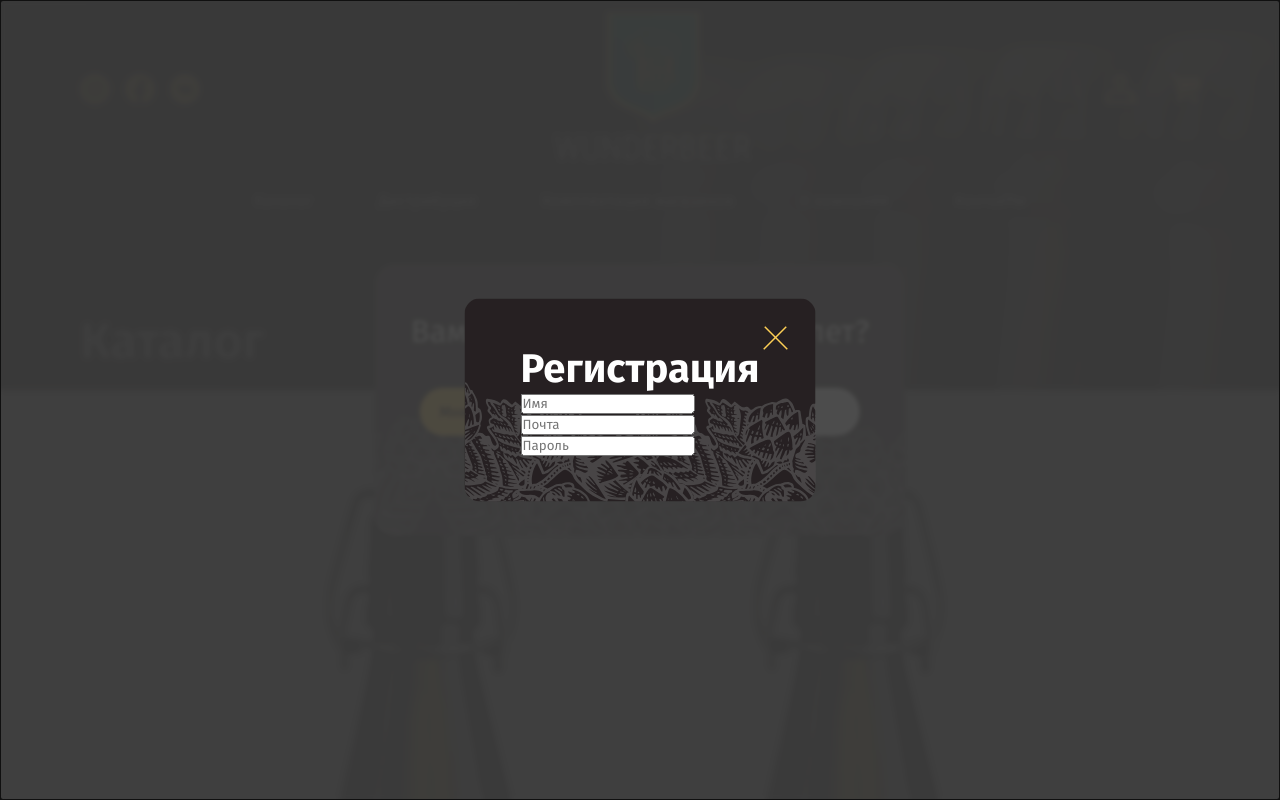
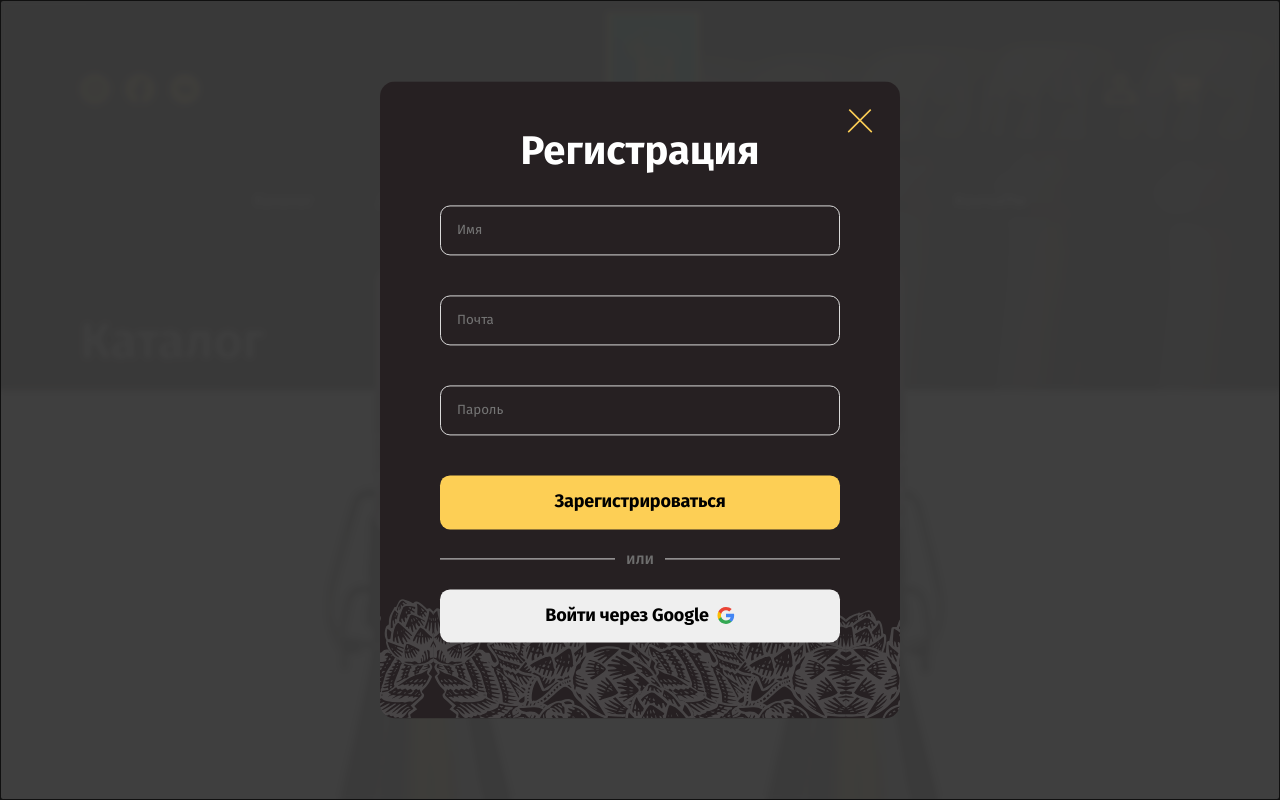
Before and after one commit to ZhRodion/nextjs-pet, a Next.js app in the folder test-app/: page / in a window 1280 px wide. Built offline with nearby package versions, Linux system fonts and the light colour scheme.

Commit message:
Немного стилизации

```diff
--- a/test-app/components/Modal/Modal.module.scss
+++ b/test-app/components/Modal/Modal.module.scss
@@ -7,8 +7,12 @@
 }
 
 .modalBody {
+	width: 100%;
+	max-width: 520px;
 	padding: 46px 56px;
 	position: fixed;
+	display: flex;
+	justify-content: center;
 	background: #262022;
 	border-radius: 15px;
 	z-index: 1000001;
@@ -45,5 +49,10 @@
 }
 
 .modalContent {
+	width: 100%;
+	max-width: 400px;
 	color: #fff;
+	display: flex;
+	flex-direction: column;
+	align-items: center;
 }
--- a/test-app/components/SignUp/SignUp.module.scss
+++ b/test-app/components/SignUp/SignUp.module.scss
@@ -1,8 +1,132 @@
 .modalHeading {
-	margin: 0 auto;
+	// margin: 0 auto;
 	color: #fff;
 	font-size: 40px;
 	font-style: normal;
 	font-weight: 700;
 	line-height: normal;
 }
+
+.signUpForm {
+	width: 100%;
+	max-width: 400px;
+	padding: 30px 0;
+	display: flex;
+	flex-direction: column;
+	gap: 18px;
+}
+
+.fieldWrapper {
+	width: 100%;
+	max-width: 400px;
+	display: flex;
+	flex-direction: column;
+	gap: 4px;
+}
+
+.signUpField {
+	width: 100%;
+	max-width: 400px;
+	padding: 16px;
+	border-radius: 10px;
+	border: 1.5px solid #d9d9d9;
+	background-color: transparent;
+	color: #fff;
+	transition: all 0.3s ease-in-out;
+
+	&:placeholder {
+		font-family: 'Fira Sans', sans-serif;
+		color: #9a9a9a;
+		font-feature-settings: 'clig' off, 'liga' off;
+		font-size: 18px;
+		font-style: normal;
+		font-weight: 400;
+		line-height: 150%;
+	}
+}
+
+.signUpFieldActive {
+	border: 1.5px solid #fff;
+}
+
+.signUpInputValid {
+	border: 1.5px solid rgb(0, 255, 0);
+}
+
+.signUpFieldInvalid {
+	border: 1.5px solid #f00;
+}
+
+.errorFieldText {
+	height: 18px;
+	color: #f00;
+	font-feature-settings: 'clig' off, 'liga' off;
+	font-size: 12px;
+	font-style: normal;
+	font-weight: 400;
+	line-height: 150%;
+}
+
+.signUpBtn {
+	width: 100%;
+	max-width: 400px;
+	display: flex;
+	padding: 16px 8px;
+	justify-content: center;
+	align-items: center;
+	gap: 8px;
+	align-self: stretch;
+	border-radius: 10px;
+	background: #fdcf55;
+	color: #000;
+	font-size: 18px;
+	font-style: normal;
+	font-weight: 600;
+	line-height: 120%;
+	letter-spacing: -0.18px;
+	cursor: pointer;
+	transition: all 0.3s ease-in-out;
+}
+
+.signUpGoogleBtn {
+	width: 100%;
+	max-width: 400px;
+	display: flex;
+	padding: 16px 8px;
+	justify-content: center;
+	align-items: center;
+	gap: 8px;
+	align-self: stretch;
+	border-radius: 10px;
+	color: #000;
+	font-size: 18px;
+	font-style: normal;
+	font-weight: 600;
+	line-height: 120%;
+	letter-spacing: -0.18px;
+	cursor: pointer;
+	transition: all 0.3s ease-in-out;
+}
+
+.solidLinesWrapper {
+	display: flex;
+	gap: 10px;
+	justify-content: space-between;
+	align-items: center;
+}
+
+.grayLine {
+	width: 100%;
+	max-width: 175px;
+	height: 1px;
+	background-color: #d9d9d9;
+}
+
+.textBetwLines {
+	color: #6e6e6e;
+	font-feature-settings: 'clig' off, 'liga' off;
+	font-size: 16px;
+	font-style: normal;
+	font-weight: 500;
+	line-height: 150%;
+}
--- a/test-app/components/SignUp/SignUp.tsx
+++ b/test-app/components/SignUp/SignUp.tsx
@@ -1,3 +1,5 @@
+'use client'
+
 import Modal from '@/Modal/Modal'
 import styles from '@/SignUp/SignUp.module.scss'
 
@@ -7,22 +9,48 @@ const SignUp = () => {
 			<b className={styles.modalHeading}>Регистрация</b>
 			<form className={styles.signUpForm} action='POST' noValidate>
 				<div className={styles.fieldWrapper}>
-					<input className={styles.signUpField} type='text' placeholder='Имя' />
+					<input
+						className={styles.signUpField}
+						type='text'
+						placeholder='Имя'
+						autoComplete='true'
+					/>
+					<p className={styles.errorFieldText}></p>
 				</div>
 				<div className={styles.fieldWrapper}>
 					<input
 						className={styles.signUpField}
 						type='email'
 						placeholder='Почта'
+						autoComplete='true'
 					/>
+					<p className={styles.errorFieldText}></p>
 				</div>
 				<div className={styles.fieldWrapper}>
 					<input
 						className={styles.signUpField}
 						type='password'
 						placeholder='Пароль'
+						autoComplete='false'
 					/>
+					<p className={styles.errorFieldText}></p>
 				</div>
+				<button className={styles.signUpBtn} type='submit'>
+					Зарегистрироваться
+				</button>
+				<div className={styles.solidLinesWrapper}>
+					<span className={styles.grayLine}></span>
+					<span className={styles.textBetwLines}>или</span>
+					<span className={styles.grayLine}></span>
+				</div>
+				<button className={styles.signUpGoogleBtn} type='submit'>
+					Войти через Google
+					<img
+						className={styles.googlePic}
+						src='/img/vector/google.svg'
+						alt='.Google Pic'
+					/>
+				</button>
 			</form>
 		</Modal>
 	)
```
Also changed, not shown: test-app/public/img/vector/google.svg (added).
